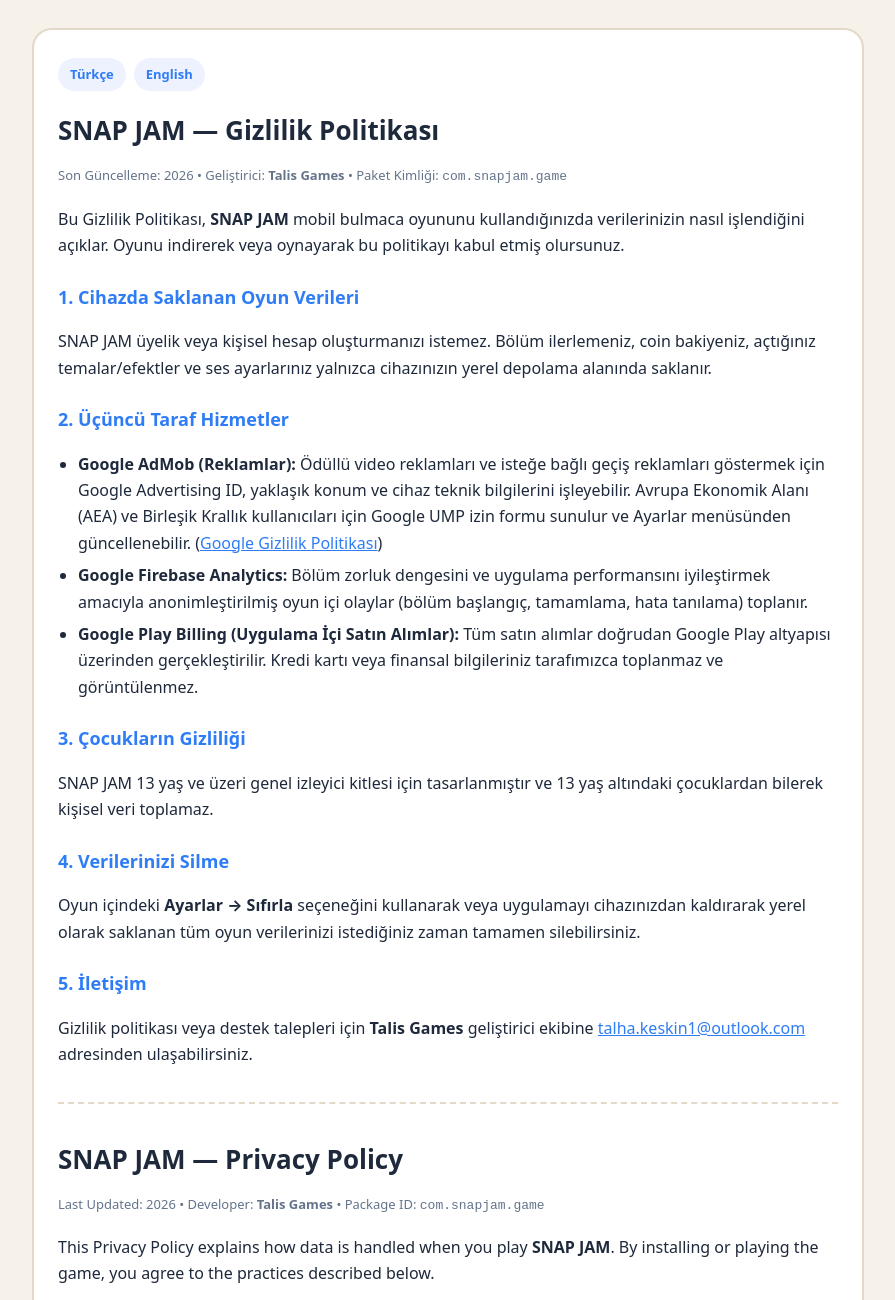
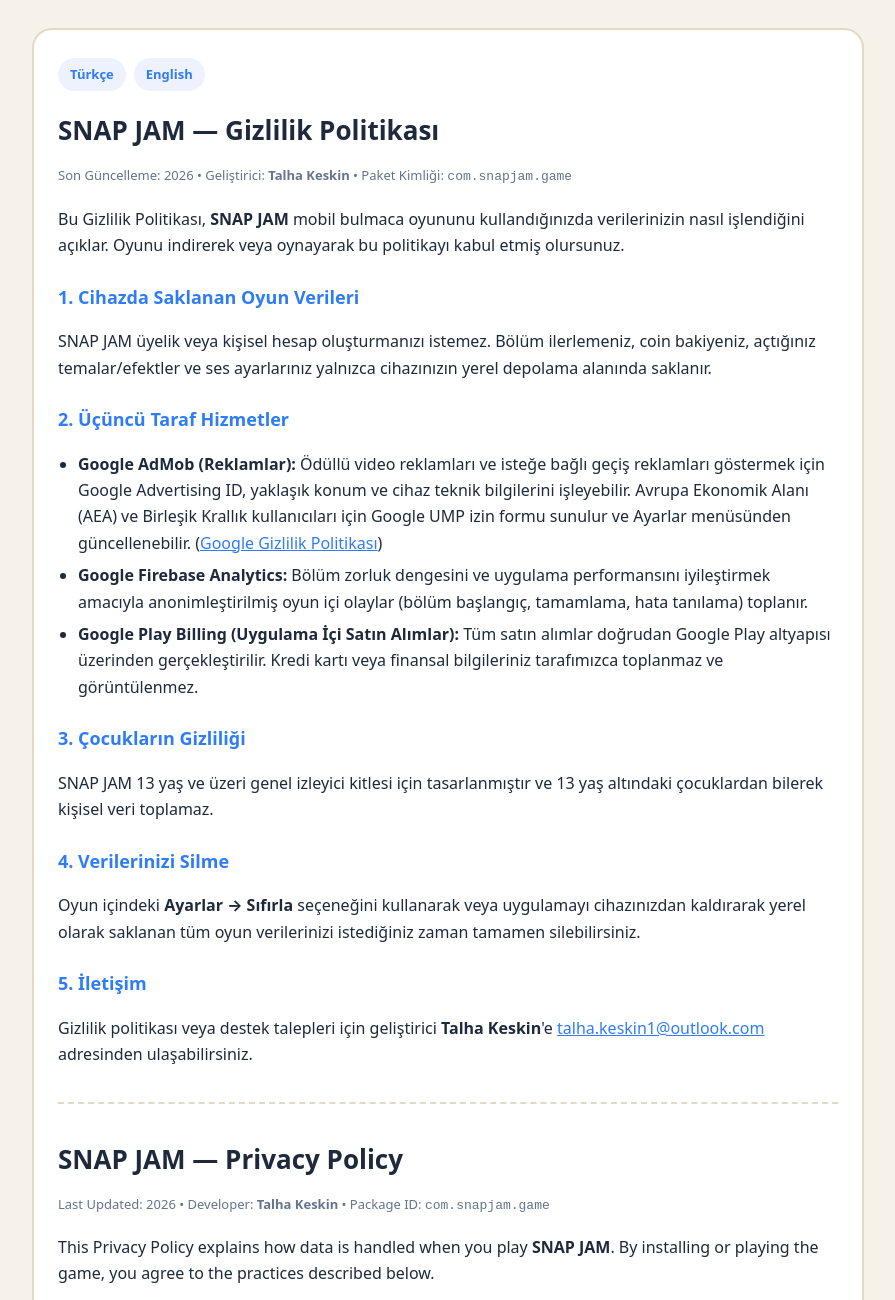
Before and after one commit to talhakeskinn/talhakeskinn.github.io, a plain HTML site: page privacy-policy.html in a window 1280 px wide. Shown: the top 1300 px of the page, without its empty margins (192-1087 px from the left). Drawn offline with Linux system fonts and the light colour scheme.

Commit message:
Add files via upload

```diff
--- a/privacy-policy.html
+++ b/privacy-policy.html
@@ -84,7 +84,7 @@
       <section id="tr">
         <h1>SNAP JAM — Gizlilik Politikası</h1>
         <p class="meta">
-          Son Güncelleme: 2026 • Geliştirici: <strong>Talis Games</strong> • Paket Kimliği:
+          Son Güncelleme: 2026 • Geliştirici: <strong>Talha Keskin</strong> • Paket Kimliği:
           <code>com.snapjam.game</code>
         </p>
 
@@ -139,8 +139,7 @@
 
         <h2>5. İletişim</h2>
         <p>
-          Gizlilik politikası veya destek talepleri için <strong>Talis Games</strong> geliştirici
-          ekibine
+          Gizlilik politikası veya destek talepleri için geliştirici <strong>Talha Keskin</strong>'e
           <a href="mailto:talha.keskin1@outlook.com">talha.keskin1@outlook.com</a>
           adresinden ulaşabilirsiniz.
         </p>
@@ -151,7 +150,7 @@
       <section id="en">
         <h1>SNAP JAM — Privacy Policy</h1>
         <p class="meta">
-          Last Updated: 2026 • Developer: <strong>Talis Games</strong> • Package ID:
+          Last Updated: 2026 • Developer: <strong>Talha Keskin</strong> • Package ID:
           <code>com.snapjam.game</code>
         </p>
 
@@ -203,7 +202,7 @@
 
         <h2>5. Contact</h2>
         <p>
-          For privacy questions or support requests, please contact <strong>Talis Games</strong> at
+          For privacy questions or support requests, please contact <strong>Talha Keskin</strong> at
           <a href="mailto:talha.keskin1@outlook.com">talha.keskin1@outlook.com</a>.
         </p>
       </section>
```
Also changed, not shown: index.html (+3 -3 lines), app-ads.txt (added).
